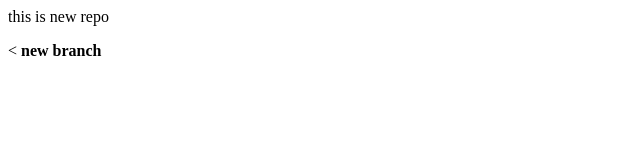
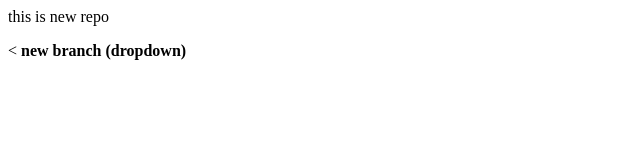
Before and after one commit to KAZIMDZUBER/localrepo, a plain HTML site: page index.html in a window 1280 px wide. Shown: the full height of the page, 0-640 px from the left. Drawn offline with Linux system fonts and the light colour scheme.

Commit message:
dropdown

```diff
--- a/index.html
+++ b/index.html
@@ -1,2 +1,2 @@
 <p>this is new repo</p><
-<b>new branch </b>
+<b>new branch (dropdown) </b>
```
